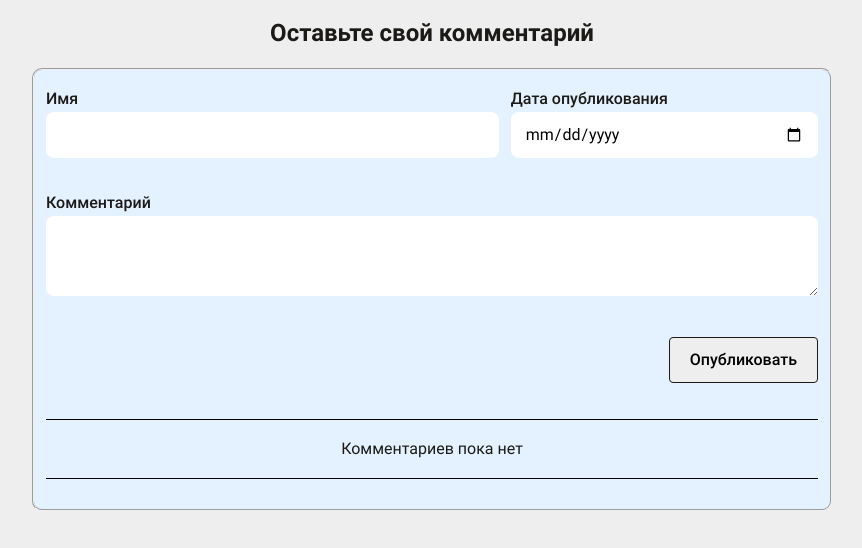
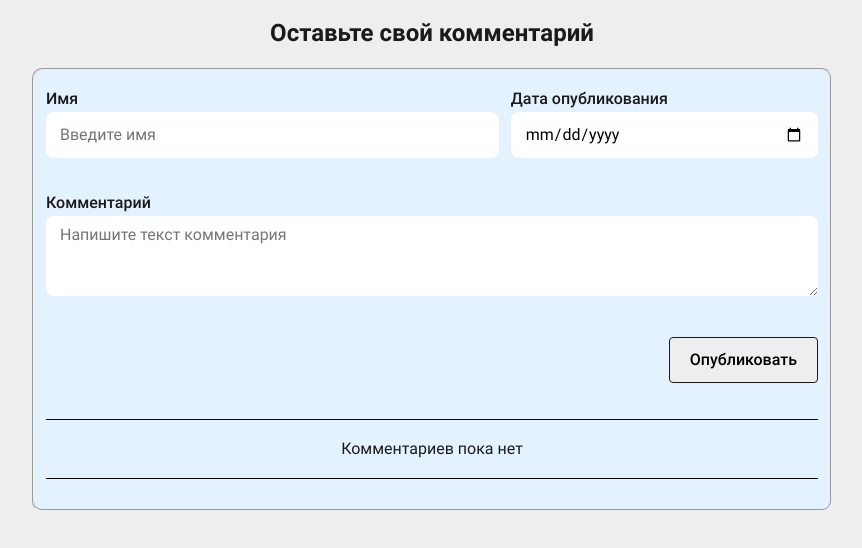
Before and after one commit to NikSkor/comments-block, a website built with webpack: page src/index.html in a window 1280 px wide. Shown: the whole page, without its empty margins (208-1070 px from the left). Built offline with nearby package versions, Linux system fonts and the light colour scheme.

Commit message:
Update index.html

```diff
--- a/src/index.html
+++ b/src/index.html
@@ -20,7 +20,7 @@
           <fieldset class="form__fieldset">
             <label class="form__label form__label-text">
               <span class="form__text">Имя</span>
-              <input type="text" name = 'name' class="form__input" />
+              <input type="text" name = 'name' class="form__input" placeholder="Введите имя"/>
             </label>
             <label class="form__label form__label-date">
               <span class="form__text">Дата опубликования</span>
@@ -28,11 +28,9 @@
             </label>
             <label class="form__label form__label-comment">
               <span class="form__text">Комментарий</span>
-              <textarea name = 'comment' class="form__textarea"></textarea>
+              <textarea name = 'comment' class="form__textarea" placeholder="Напишите текст комментария"></textarea>
             </label>
-            <!-- <label class="form__label form__label-btn"> -->
-              <input type="submit" value="Опубликовать" class="form__submit">
-            <!-- </label> -->
+            <input type="submit" value="Опубликовать" class="form__submit"/>
             <div class="form__comments comments">
               <p class="comments__title">Комментариев пока нет</p>
             </div>
@@ -40,6 +38,5 @@
         </form>
       </div>
   </section>
-
 </body>
 </html>
```
